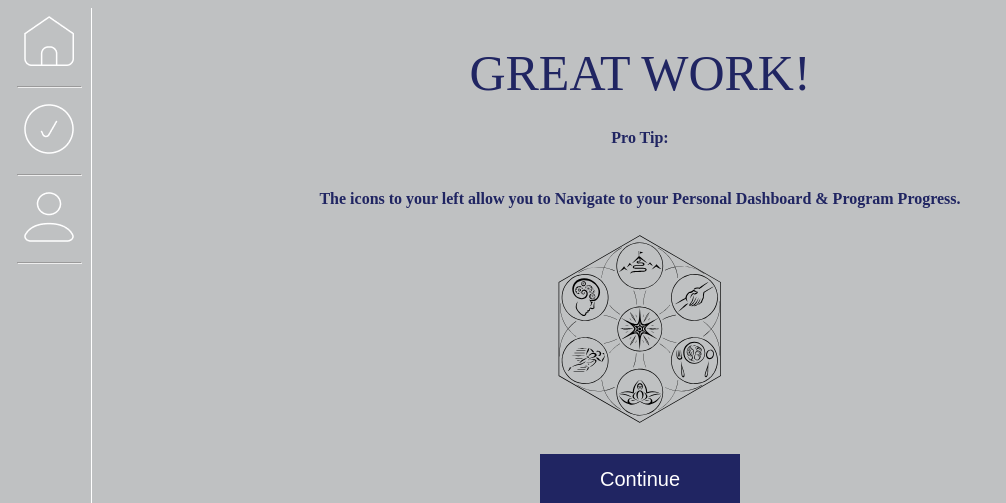
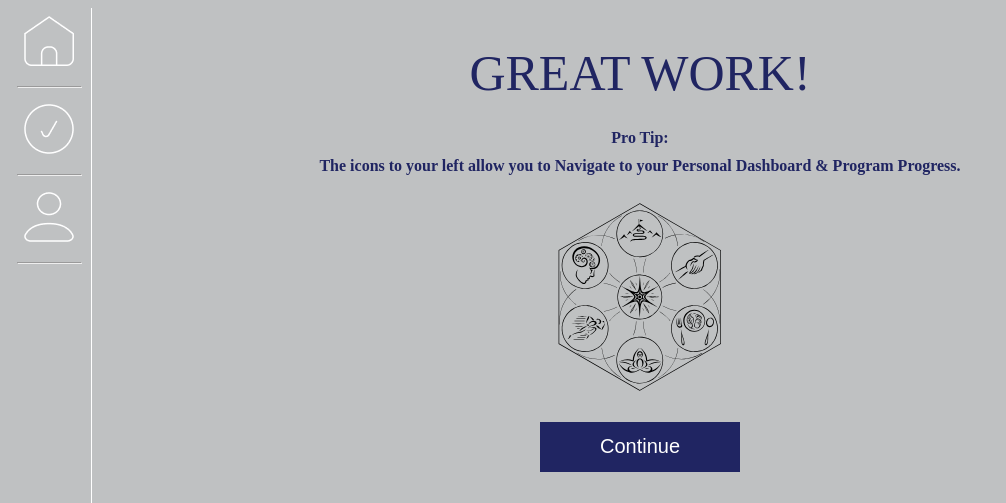
Before and after one commit to justinbather/lazarus-method, a Django app: page /accounts/walkthrough/progress in a window 1280 px wide. Shown: the top 503 px of the page, without its empty margins (0-1006 px from the left). Run offline with Django 4.2, Linux system fonts and the light colour scheme; the visitor is signed in with stand-in values (Sample User, id 1); parts of the project's set-up code (start-up, migrations or seed data) failed here and were passed over; some web fonts are replaced.

Commit message:
css changes to walkthrough pages

```diff
--- a/accounts/templates/walkthrough/progress.html
+++ b/accounts/templates/walkthrough/progress.html
@@ -5,8 +5,8 @@
   <link rel="stylesheet" href="../static/newcss/progress.css">
   <div class="title" style="padding-top: 30px;">
       <h1 style="z-index:-999;">GREAT WORK!</h1>
-      <h4 style="color:#202562;">Pro Tip:</h4>
-      <h4 style="color:#202562;">The icons to your left allow you to Navigate to your Personal Dashboard & Program Progress.
+      <h4 style="color:#202562; margin-bottom: 5px;">Pro Tip:</h4>
+      <h4 style="color:#202562; margin-top: 5px;">The icons to your left allow you to Navigate to your Personal Dashboard & Program Progress.
       </h4>
       <img src="../static/images/Laz Method Elements Black Solid (1) copy.svg" style="width: 200px;">
   </div>
```
